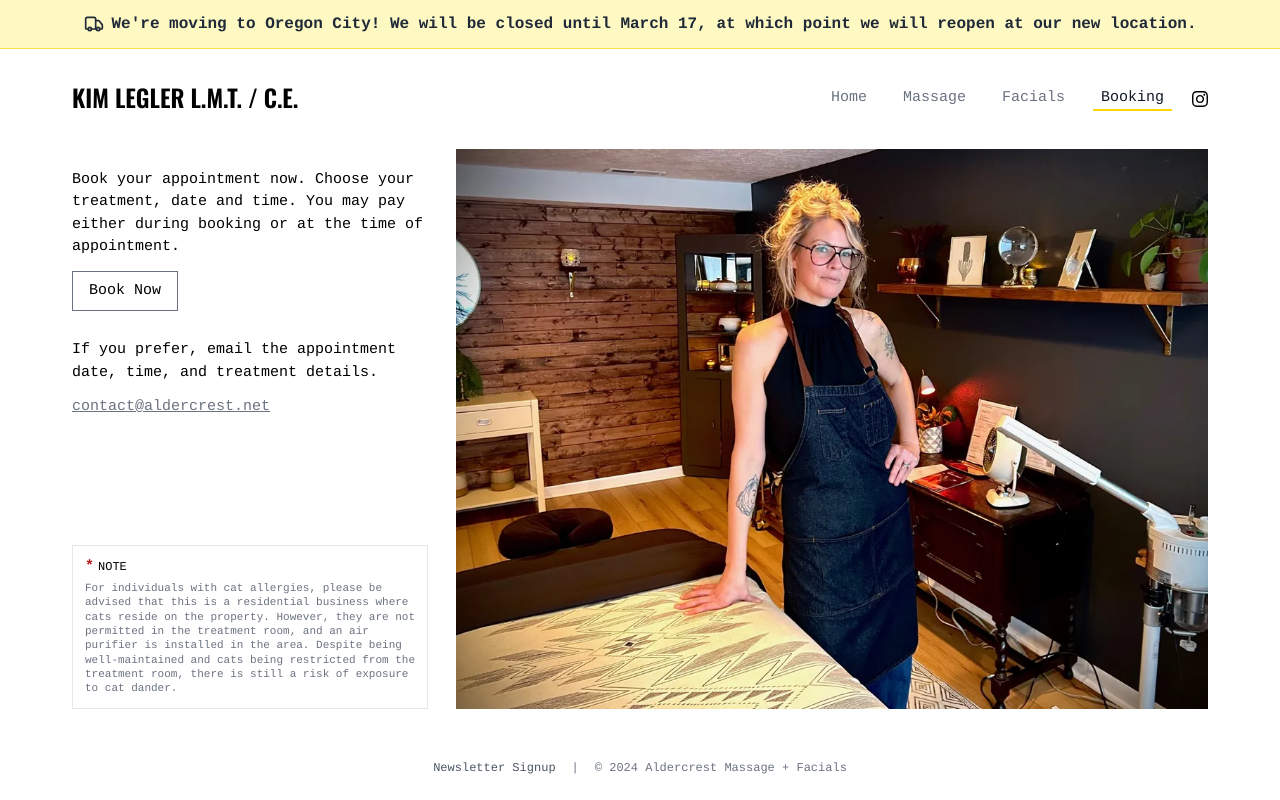
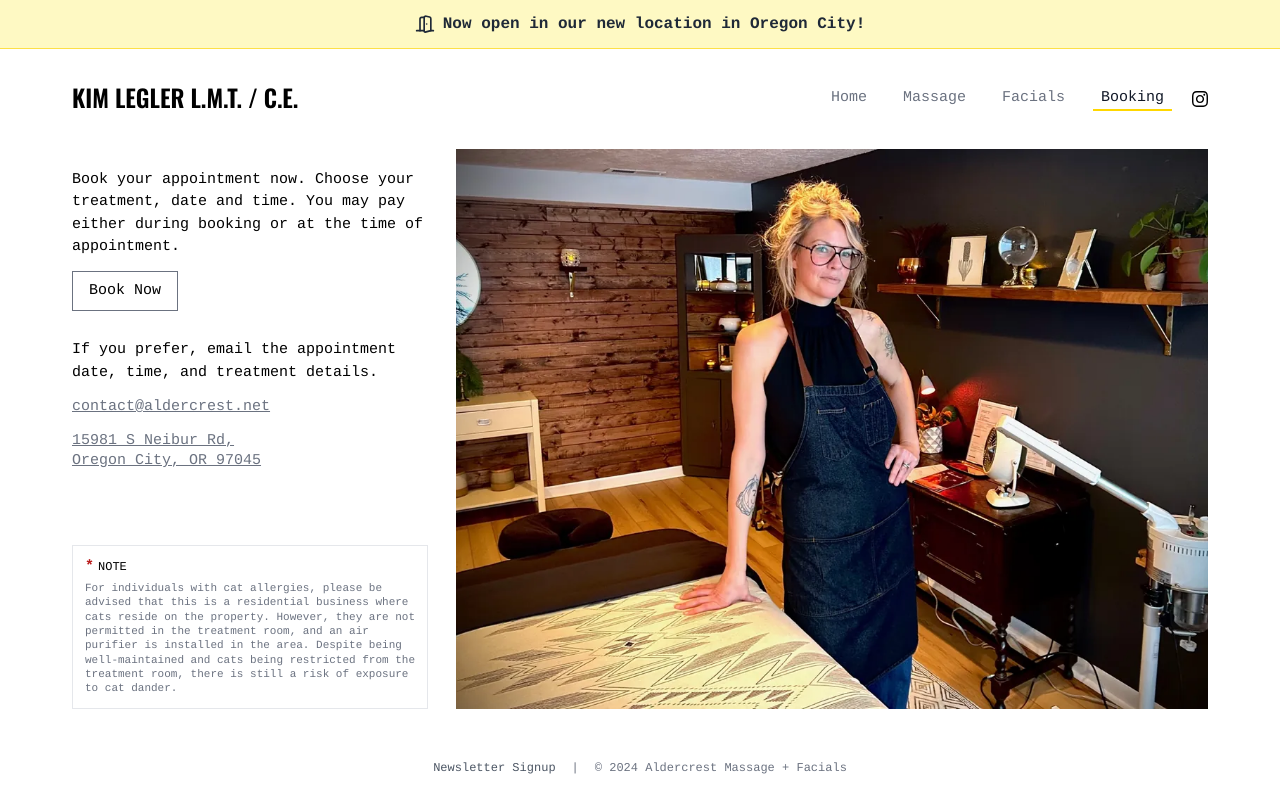
Before and after one commit to ryanlegler/aldercrest, a Next.js app: page /booking in a window 1280 px wide. Built offline with nearby package versions, Linux system fonts and the light colour scheme.

Commit message:
Announces new location opening
Updates the banner message and adds the new Oregon City address with a Google Maps link to the booking page.

```diff
--- a/src/app/(components)/banner/Banner.tsx
+++ b/src/app/(components)/banner/Banner.tsx
@@ -1,15 +1,12 @@
-import { Truck } from "lucide-react";
+import { DoorOpen } from "lucide-react";
 import { StyledBanner, StyledBannerContent } from "./styledComponents";
 
 function Banner() {
     return (
         <StyledBanner>
             <StyledBannerContent>
-                <Truck className="h-5 w-5 shrink-0" aria-hidden />
-                <p className="font-semibold">
-                    We&apos;re moving to Oregon City! We will be closed until March 17, at which point we
-                    will reopen at our new location.
-                </p>
+                <DoorOpen className="h-5 w-5 shrink-0" aria-hidden />
+                <p className="font-semibold">Now open in our new location in Oregon City!</p>
             </StyledBannerContent>
         </StyledBanner>
     );
--- a/src/app/booking/page.tsx
+++ b/src/app/booking/page.tsx
@@ -1,6 +1,12 @@
 import Image from "next/image";
 import { Header } from "../(components)/header";
 import { StyledWrapper, StyledTextWrap, StyledImageWrap, StyledButton } from "../styledComponents";
+
+const ADDRESS_LINE_1 = "15981 S Neibur Rd,";
+const ADDRESS_LINE_2 = "Oregon City, OR 97045";
+const GOOGLE_MAPS_URL = `https://www.google.com/maps/search/?api=1&query=${encodeURIComponent(
+    `${ADDRESS_LINE_1} ${ADDRESS_LINE_2}`,
+)}`;
 
 export default function Booking() {
     return (
@@ -28,12 +34,21 @@ export default function Booking() {
                             If you prefer, email the appointment date, time, and treatment details.
                         </p>
                         <a
-                            className="text-gray-500 hover:text-gray-800 underline"
+                            className="inline-flex min-h-11 items-center text-gray-500 underline transition-colors hover:text-gray-800 sm:min-h-0"
                             href="mailto:contact@aldercrest.net?subject=Treatment Booking Request"
                             target="_blank"
                             rel="noopener noreferrer"
                         >
                             contact@aldercrest.net
+                        </a>
+                        <a
+                            className="block max-w-full min-h-11 py-2 text-left leading-snug text-gray-500 underline transition-colors hover:text-gray-800 sm:min-h-0 sm:py-0"
+                            href={GOOGLE_MAPS_URL}
+                            rel="noopener noreferrer"
+                        >
+                            {ADDRESS_LINE_1}
+                            <br />
+                            {ADDRESS_LINE_2}
                         </a>
                     </div>
 
```
